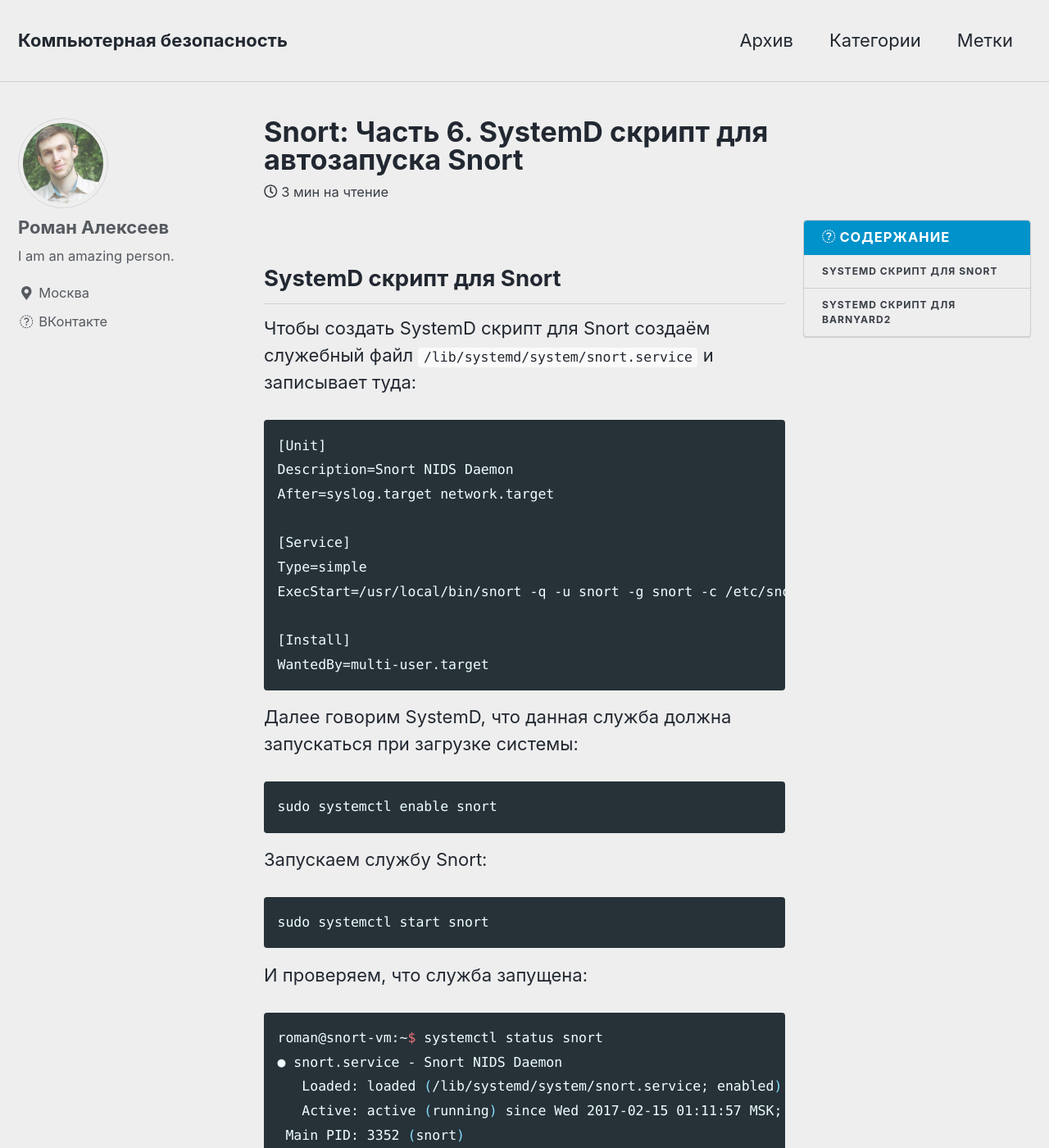
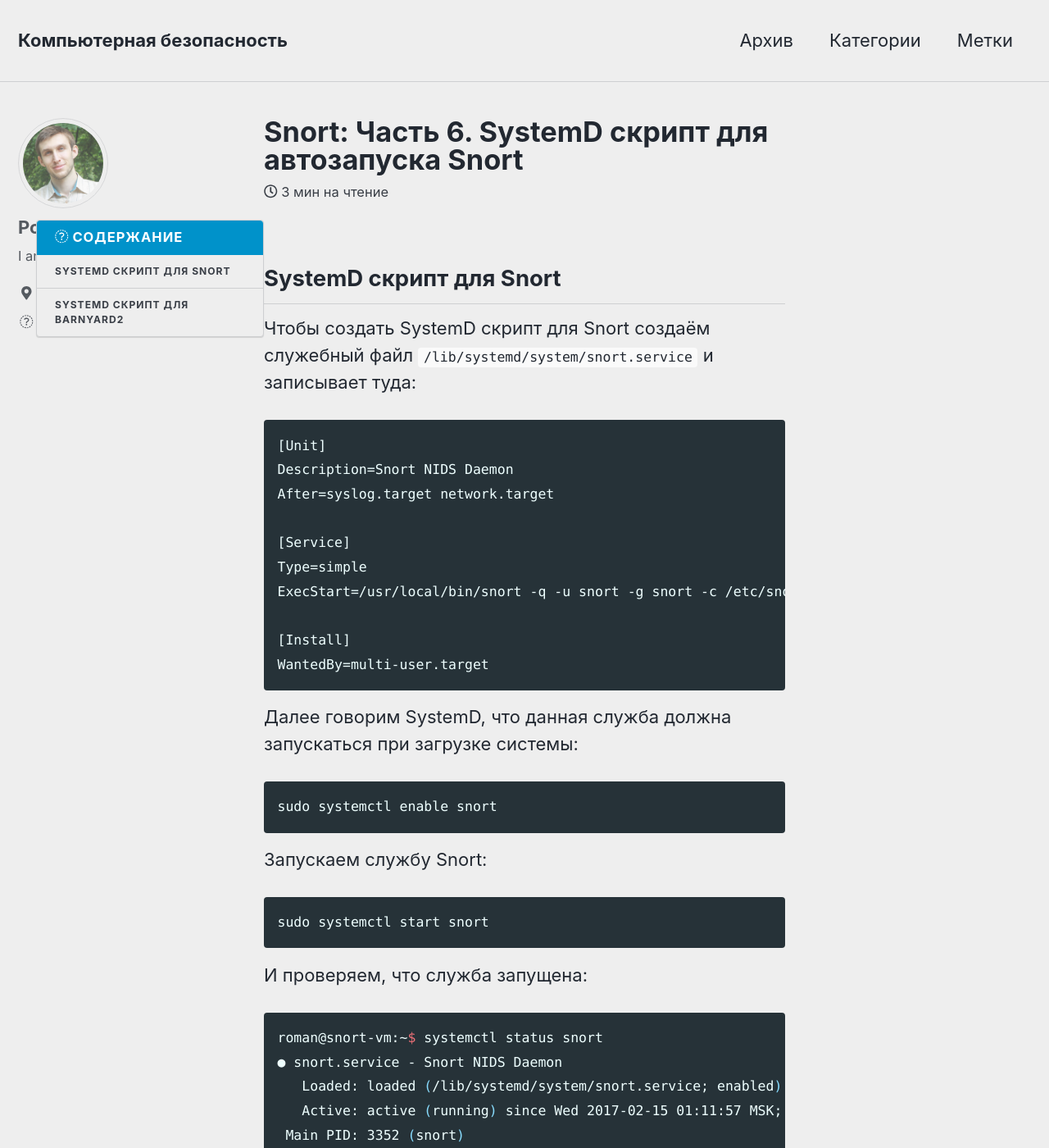
Before and after one commit to Roman2204/Roman2204.github.io, a Jekyll site: the page built from _posts/2017-01-30-Snort-Part-6-Creating-SystemD-Scripts-For-Snort.md, in a window 1280 px wide and 1400 px high. Shown: the whole window at 82% size. Built offline with Jekyll 4.4.1, drawn with Linux system fonts in a browser that asks for light colours; nearby versions of some CDN libraries; comment, search, counter and statistics services are not loaded.

Commit message:
Trying #6 to change TOC

```diff
--- a/_sass/minimal-mistakes/_sidebar.scss
+++ b/_sass/minimal-mistakes/_sidebar.scss
@@ -69,28 +69,34 @@
   @include breakpoint($large) {
     position: absolute;
     top: 0;
-    right: 0;
+    // right: 0;
+    left: 0;
     width: $right-sidebar-width-narrow;
-    margin-right: -1 * $right-sidebar-width-narrow;
+    // margin-right: -1 * $right-sidebar-width-narrow;
+    margin-left: -1 * $right-sidebar-width-narrow;
     padding-left: 1em;
     z-index: 10;
   }
 
   @include breakpoint($x-large) {
     width: $right-sidebar-width;
-    margin-right: -1 * $right-sidebar-width;
+    // margin-right: -1 * $right-sidebar-width;
+    margin-left: -1 * $right-sidebar-width;
   }
 }
 
 .splash .sidebar__right {
   @include breakpoint($large) {
     position: relative;
-    float: right;
-    margin-right: 0;
+    // float: right;
+    float: left;
+    // margin-right: 0;
+    margin-left: 0
   }
 
   @include breakpoint($x-large) {
-    margin-right: 0;
+    // margin-right: 0;
+    margin-left: 0
   }
 }
 
```
